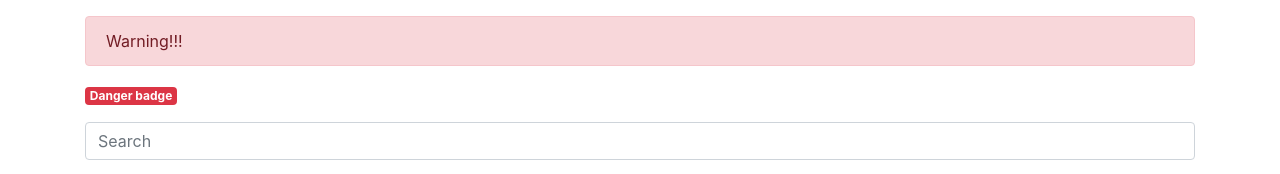
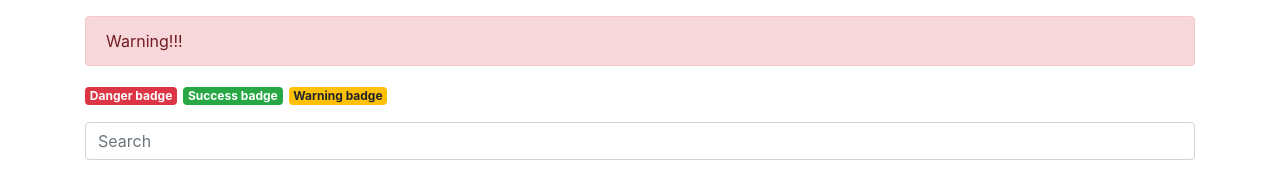
Before and after one commit to astatine-moe/EPICODE-U3-D3, a React (Create React App) app: page / in a window 1280 px wide. Shown: the top 174 px of the page. Built offline with nearby package versions, Linux system fonts and the light colour scheme.

Commit message:
Changed selected effect

```diff
--- a/src/App.css
+++ b/src/App.css
@@ -5,3 +5,6 @@ input {
     margin-top: 1em;
     margin-bottom: 1em;
 }
+.badge {
+    margin-right: 0.5em;
+}
--- a/src/App.js
+++ b/src/App.js
@@ -9,6 +9,8 @@ function App() {
         <div className="container">
             <WarningSign text="Warning!!!" />
             <MyBadge variant="danger" text="Danger badge" />
+            <MyBadge variant="success" text="Success badge" />
+            <MyBadge variant="warning" text="Warning badge" />
             <BookList books={books} />
         </div>
     );
--- a/src/components/SingleBook.jsx
+++ b/src/components/SingleBook.jsx
@@ -8,7 +8,13 @@ class SingleBook extends React.Component {
     render() {
         return (
             <Card
-                style={this.state.selected ? { border: "3px solid green" } : {}}
+                style={
+                    this.state.selected
+                        ? {
+                              "box-shadow": "0 0 50px 15px green",
+                          }
+                        : {}
+                }
                 onClick={(e) => {
                     this.setState({
                         selected: !this.state.selected,
```
